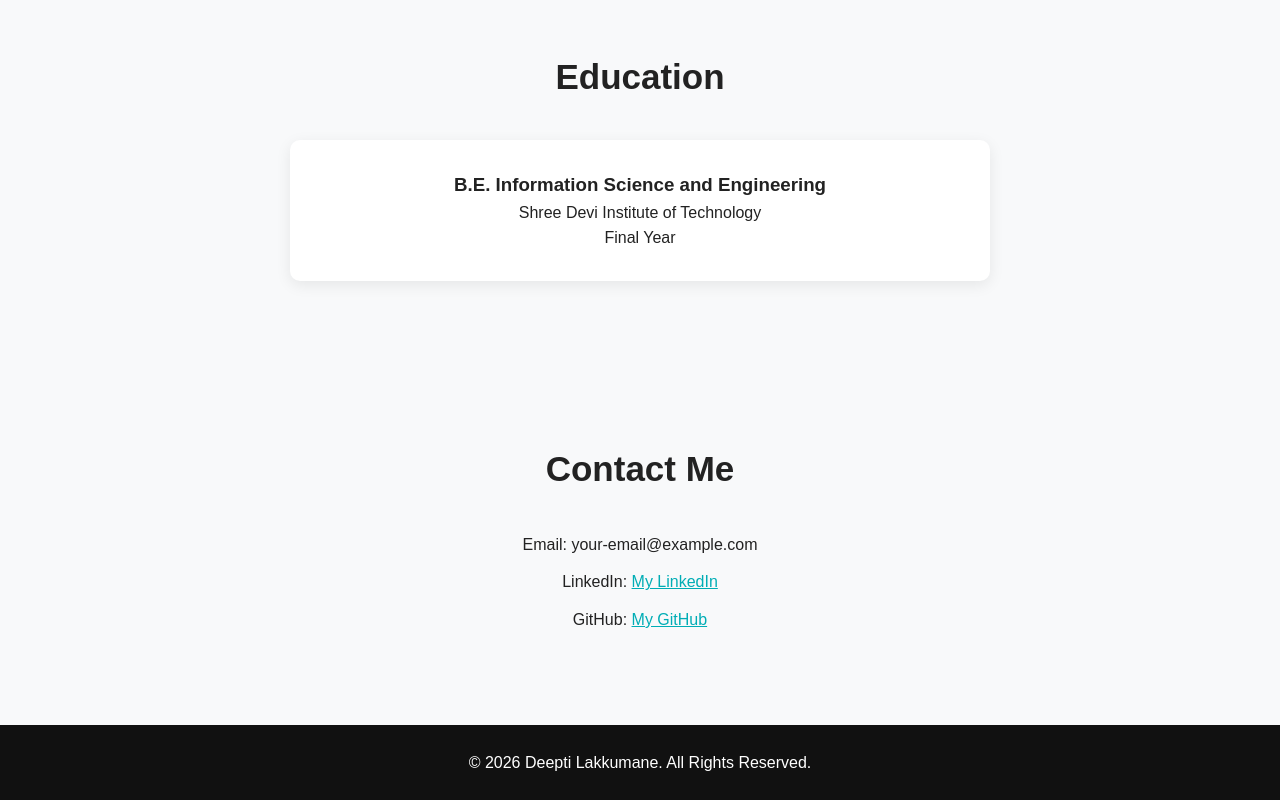
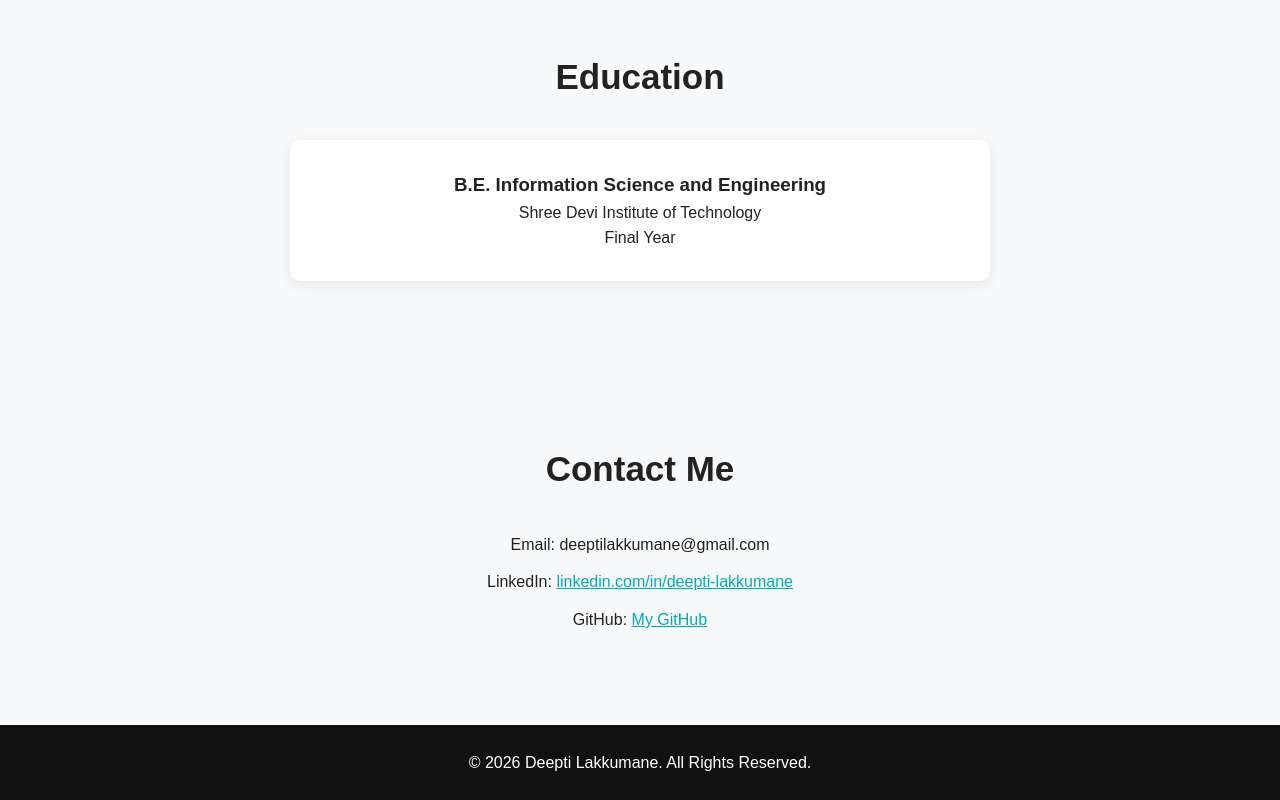
Before and after one commit to DeeptiLakkumane/personal-portfolio, a plain HTML site: page index.html in a window 1280 px wide. Shown: the part 2239-3039 px from the top of the page. Drawn offline with Linux system fonts and the light colour scheme; a script that the page names is missing.

Commit message:
Update index.html

```diff
--- a/index.html
+++ b/index.html
@@ -180,11 +180,11 @@
 
         <h2>Contact Me</h2>
 
-        <p>Email: your-email@example.com</p>
+        <p>Email: deeptilakkumane@gmail.com</p>
 
         <p>
             LinkedIn:
-            <a href="#" target="_blank">My LinkedIn</a>
+            <a href="#" target="_blank">linkedin.com/in/deepti-lakkumane</a>
         </p>
 
         <p>
```
